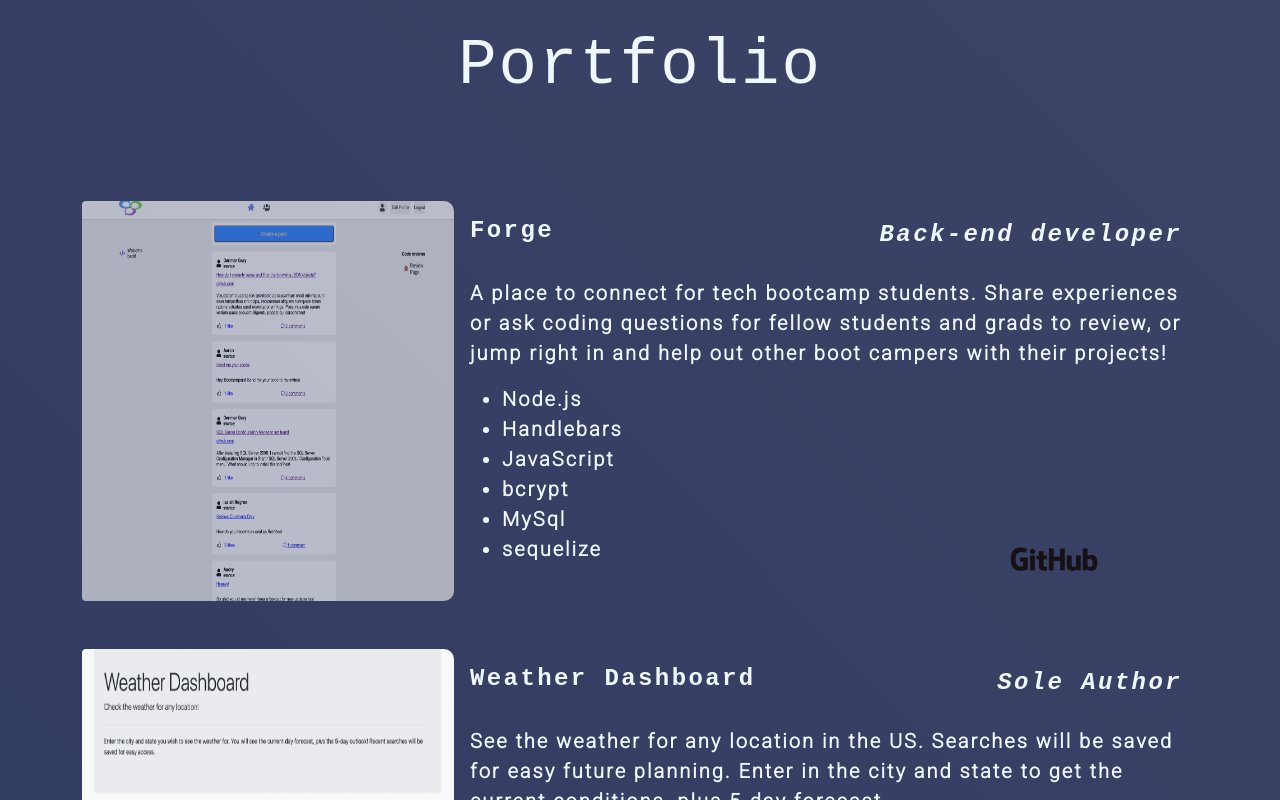
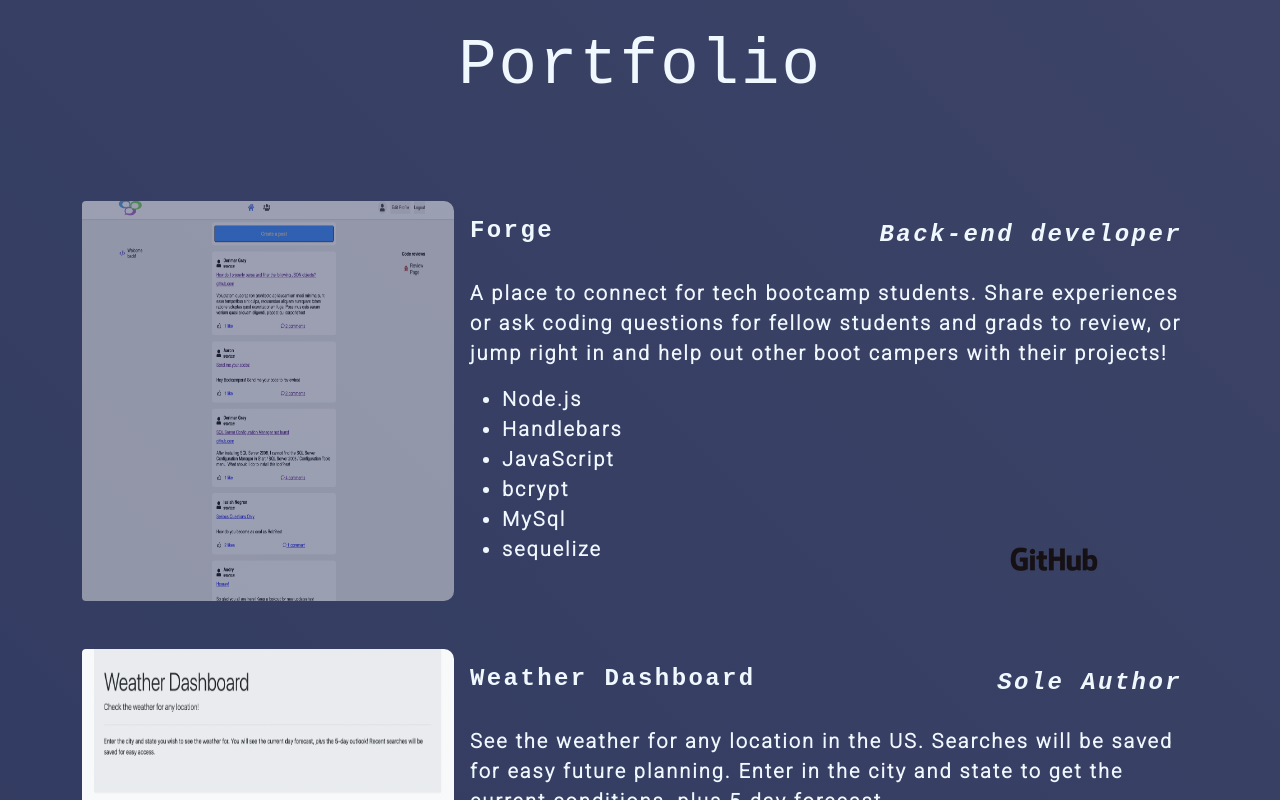
Before and after one commit to audryf/audrys-portfolio, a React (Create React App) app: page /portfolio in a window 1280 px wide. In both pictures the pointer is over the picture 268 px from the left and 846 px from the top of the page. Shown: the part 446-1246 px from the top of the page. Built offline with nearby package versions, Linux system fonts and the light colour scheme.

Commit message:
change opacity from percent to decimal

```diff
--- a/src/index.css
+++ b/src/index.css
@@ -86,7 +86,7 @@ code {
   display: inline-block;
 }
 .work-image:hover {
-  opacity: 65%;
+  opacity: 0.5;
 }
 
 .nav-button {
```
